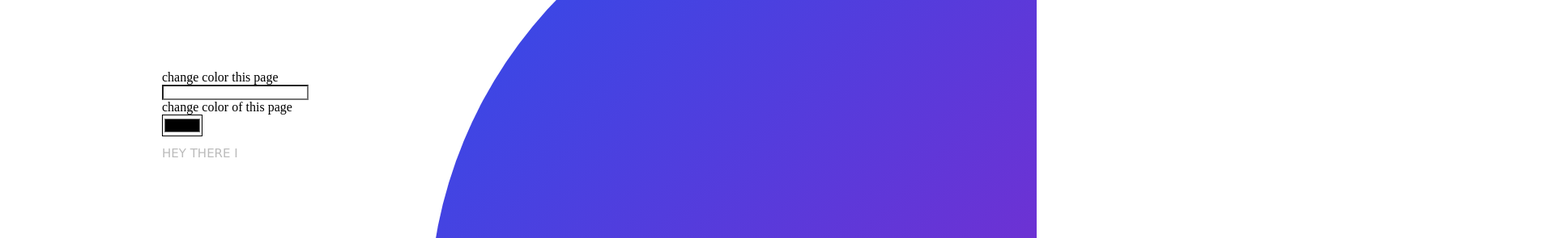
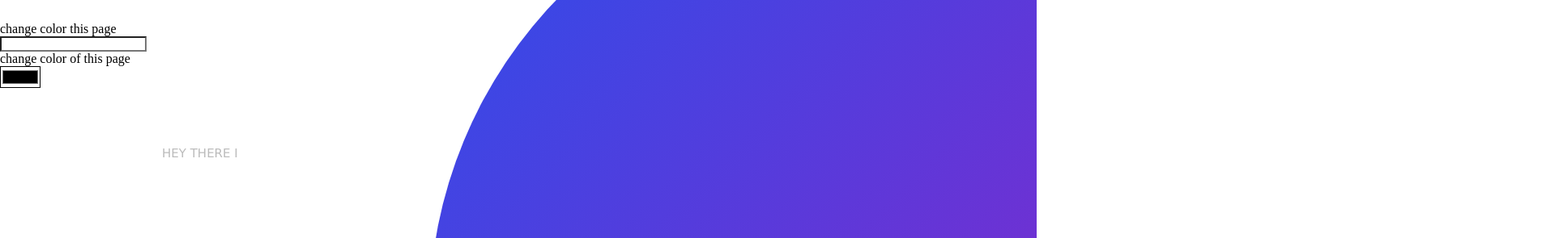
Before and after one commit to pedro123-67we/proyect_U1, a plain HTML site: page index.html in a window 1280 px wide. Shown: the part 123-418 px from the top of the page at 81% size, 1920 px wide, since content can reach past the window. Drawn offline with Linux system fonts and the light colour scheme.

Commit message:
fix: solving a structural problem

```diff
--- a/style.css
+++ b/style.css
@@ -104,9 +104,8 @@ justify-content: center;
 height: 250vh;
 position: absolute;
 display: inline;
-width: 100%;
-margin-top: 60px;
-margin-left: 200px;
+width: 350vh;
+
 }
 
 
```
